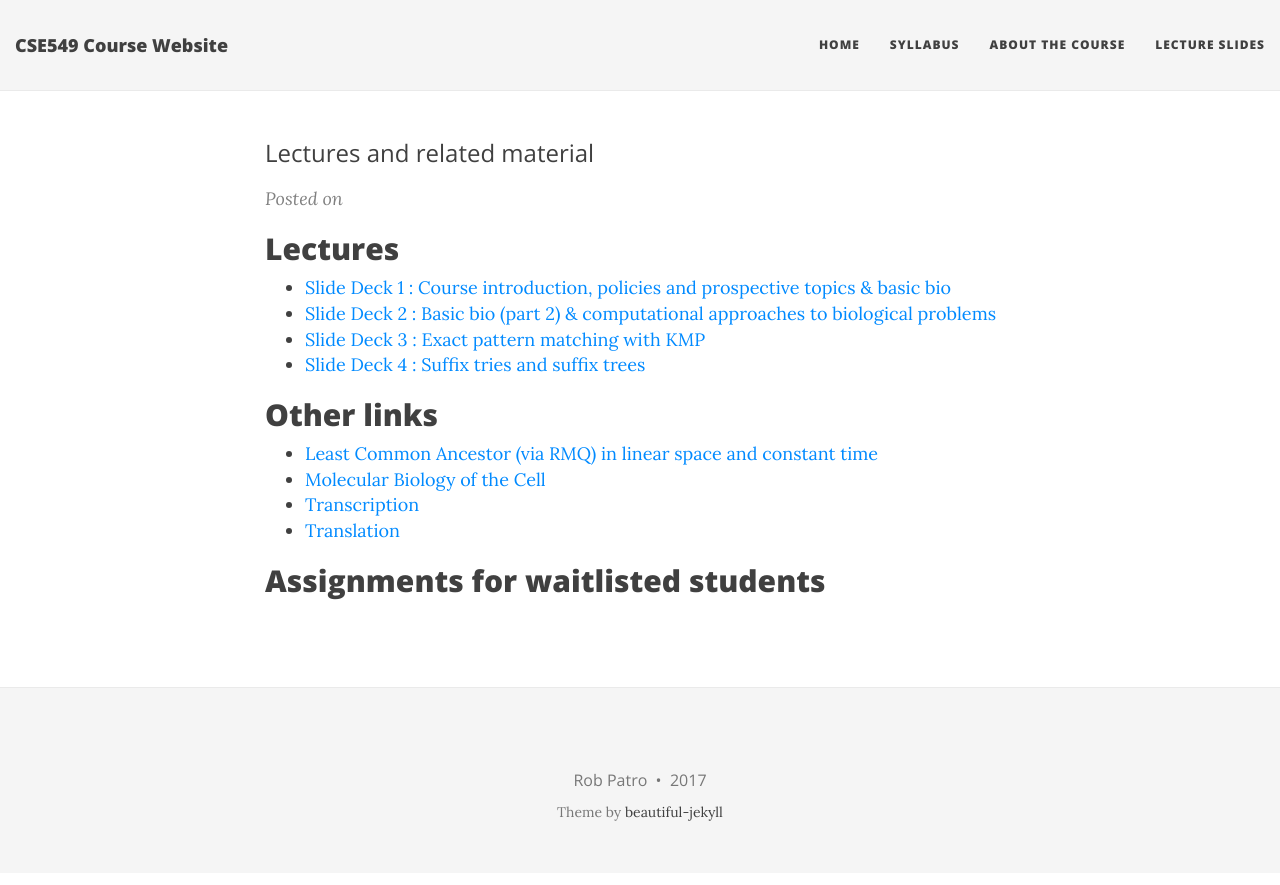
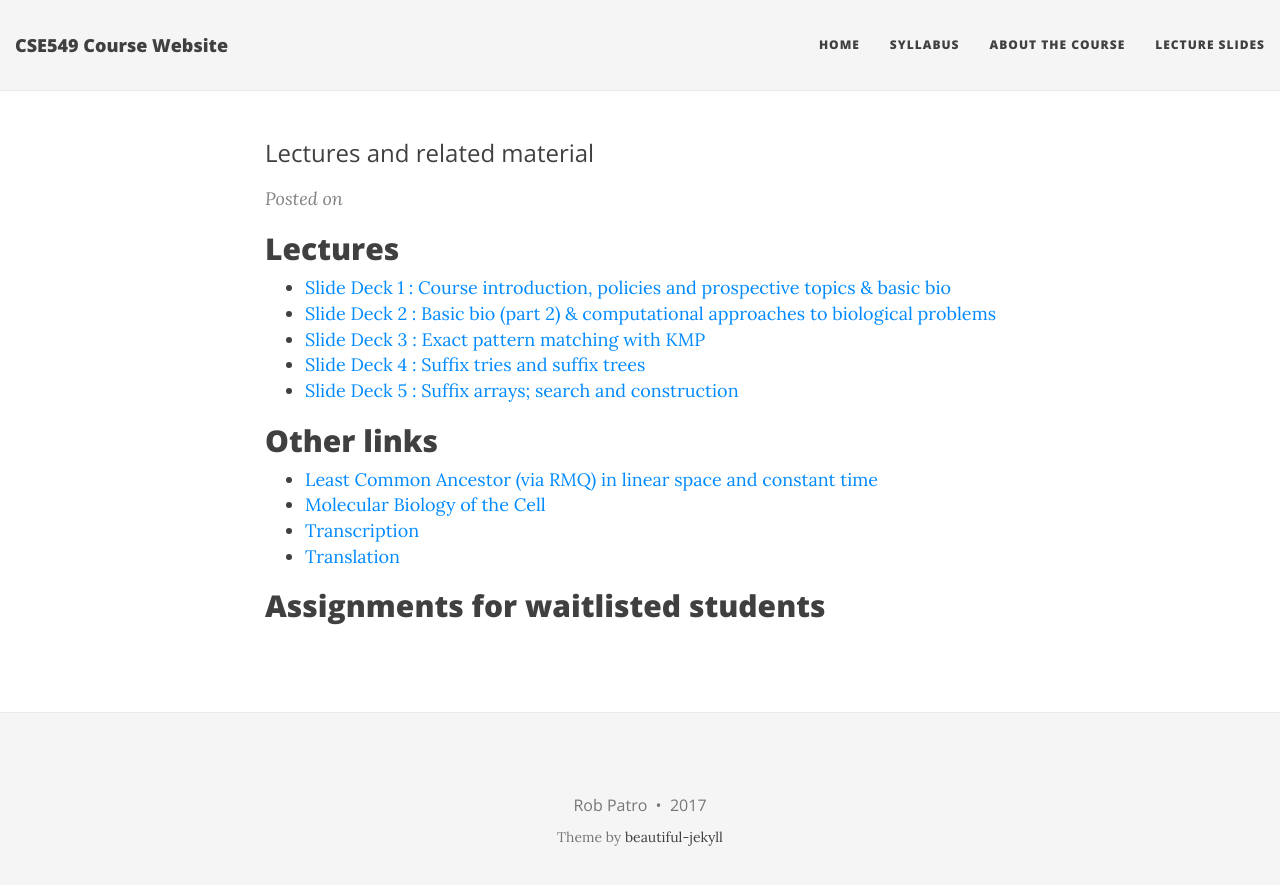
Before and after one commit to rob-p/CSE549F17, a Jekyll site: the page built from lectures.md, in a window 1280 px wide. Shown: the top 885 px of the page. Built offline with Jekyll 4.4.1, drawn with Linux system fonts in a browser that asks for light colours; nearby versions of some CDN libraries.

Commit message:
add suffix array lecture

```diff
--- a/lectures.md
+++ b/lectures.md
@@ -10,6 +10,7 @@ subtitle: Lectures and related material
  * [Slide Deck 2 : Basic bio (part 2) & computational approaches to biological problems][2]
  * [Slide Deck 3 : Exact pattern matching with KMP][3]
  * [Slide Deck 4 : Suffix tries and suffix trees][4]
+ * [Slide Deck 5 : Suffix arrays; search and construction][5]
 
 {::comment}
 
@@ -48,6 +49,7 @@ subtitle: Lectures and related material
 [2]:{{site.url}}/lectures/Lec02.pdf
 [3]:{{site.url}}/lectures/Lec03.pdf
 [4]:{{site.url}}/lectures/Lec04.pdf
+[5]:{{site.url}}/lectures/Lec05.pdf
 
 {::comment}
  * [List of final project options][proj]
```
Also changed, not shown: 1 other file.
